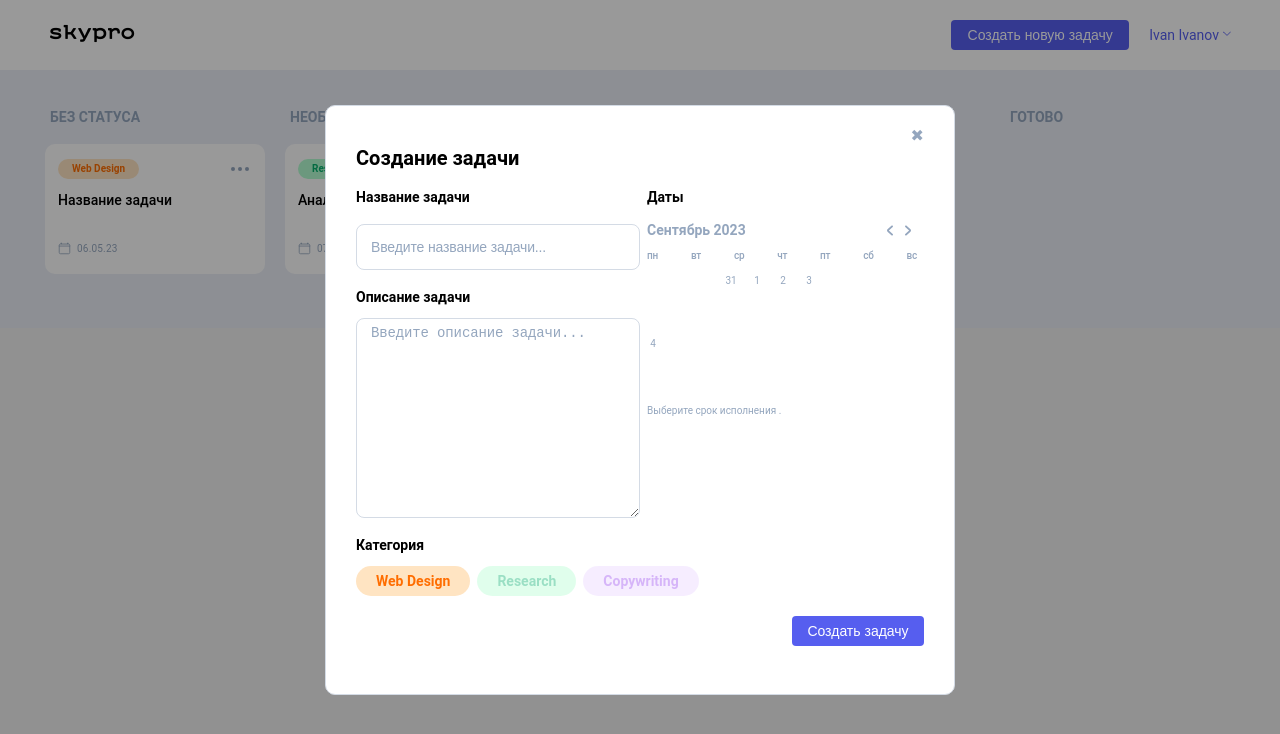
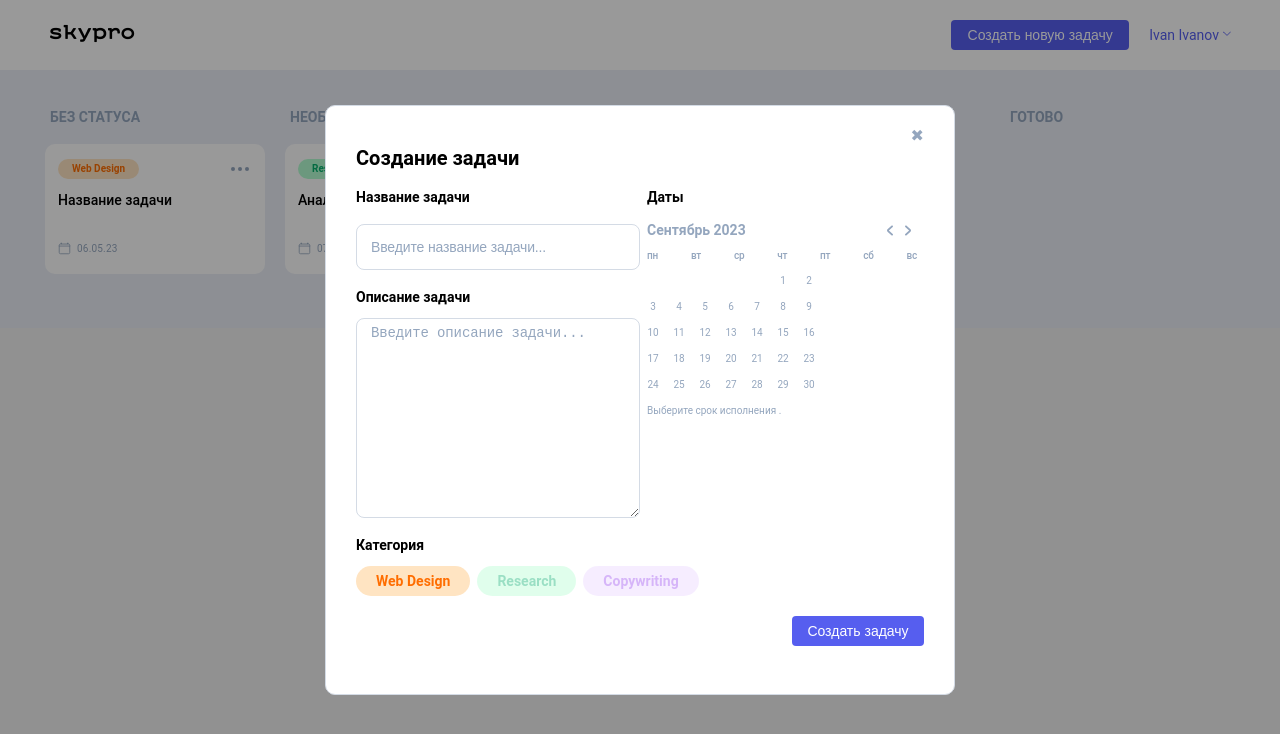
Before and after one commit to natalielogi/skypro-kanban, a React app: page / in a window 1280 px wide. Both pictures are taken after a click on the button "Создать новую задачу". Shown: the top 734 px of the page. Built offline with nearby package versions, Linux system fonts and the light colour scheme; the HTML template or start-up script is replaced by a standard one.

Commit message:
исправила календарь

```diff
--- a/src/components/Calendar/Calendar.jsx
+++ b/src/components/Calendar/Calendar.jsx
@@ -17,6 +17,30 @@ import {
 } from "./calendar.styled";
 
 const Calendar = () => {
+  const daysInMonth = 30;
+  const startDay = 5; // 1 сентября 2023 - пятница (0 - воскресенье, 1 - понедельник и т.д.)
+
+  // Создаем массив дней
+  const days = [];
+
+  // Добавляем дни предыдущего месяца
+  for (let i = 0; i < startDay; i++) {
+    days.push({ day: 31 - (startDay - i - 1), otherMonth: true });
+  }
+
+  // Добавляем дни текущего месяца
+  for (let i = 1; i <= daysInMonth; i++) {
+    days.push({ day: i, otherMonth: false });
+  }
+
+  // Добавляем дни следующего месяца, чтобы заполнить последнюю неделю
+  const remainingDays = 7 - (days.length % 7);
+  if (remainingDays < 7) {
+    for (let i = 1; i <= remainingDays; i++) {
+      days.push({ day: i, otherMonth: true });
+    }
+  }
+
   return (
     <CalendarWrapper>
       <CalendarTitle>Даты</CalendarTitle>
@@ -57,16 +81,15 @@ const Calendar = () => {
             <DayName>вс</DayName>
           </DayNames>
           <CalendarCells>
-            {/* Пример ячеек календаря */}
-            <CalendarCell $otherMonth>28</CalendarCell>
-            <CalendarCell $otherMonth>29</CalendarCell>
-            <CalendarCell $otherMonth>30</CalendarCell>
-            <CalendarCell $cellDay>31</CalendarCell>
-            <CalendarCell $cellDay>1</CalendarCell>
-            <CalendarCell $cellDay>2</CalendarCell>
-            <CalendarCell $cellDay>3</CalendarCell>
-            <CalendarCell $cellDay>4</CalendarCell>
-            {/* ... остальные ячейки ... */}
+            {days.map(({ day, otherMonth }, index) => (
+              <CalendarCell
+                key={index}
+                $otherMonth={otherMonth}
+                $cellDay={!otherMonth}
+              >
+                {day}
+              </CalendarCell>
+            ))}
           </CalendarCells>
         </CalendarContent>
         <input type="hidden" id="datepick_value" value="08.09.2023" />
```
Also changed, not shown: src/components/popups/PopBrowse/PopBrowse.jsx (+14 -5 lines), src/components/popups/PopNewCard/PopNewCard.jsx (+16 -6 lines).
